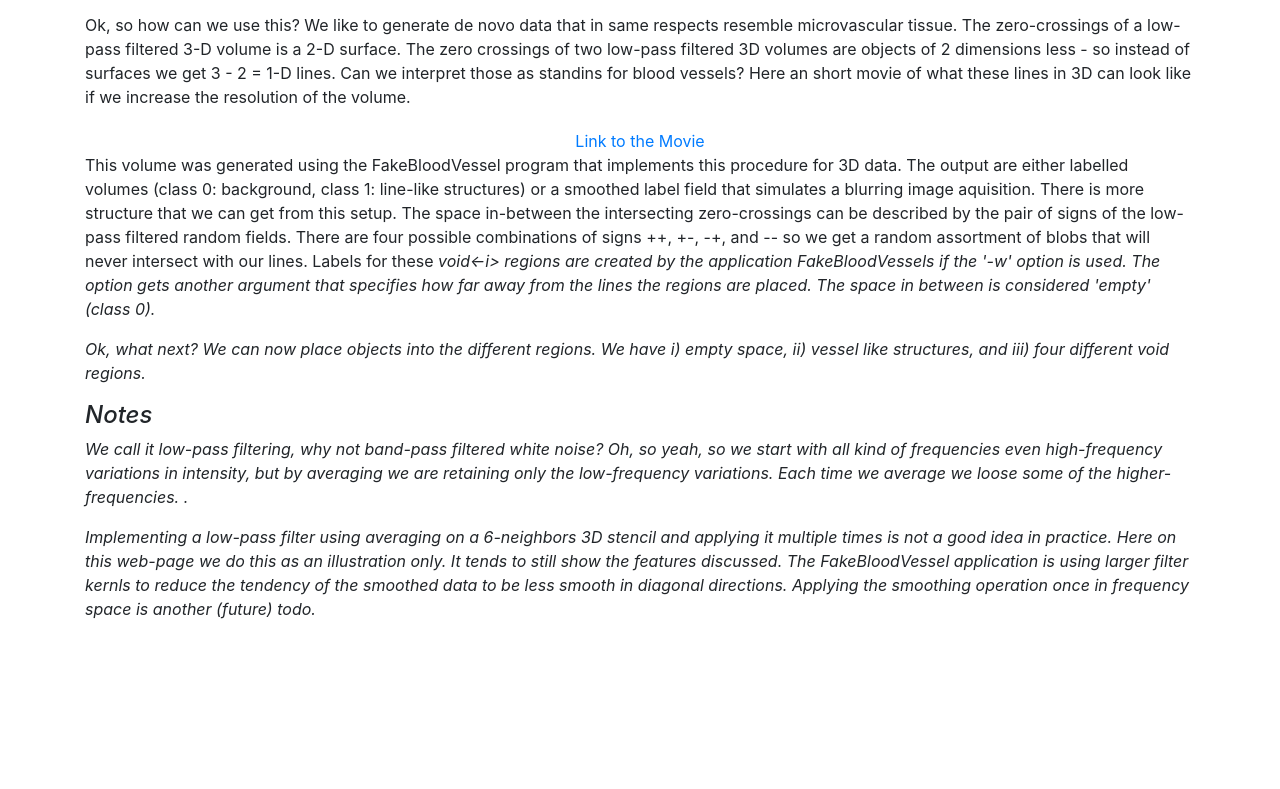
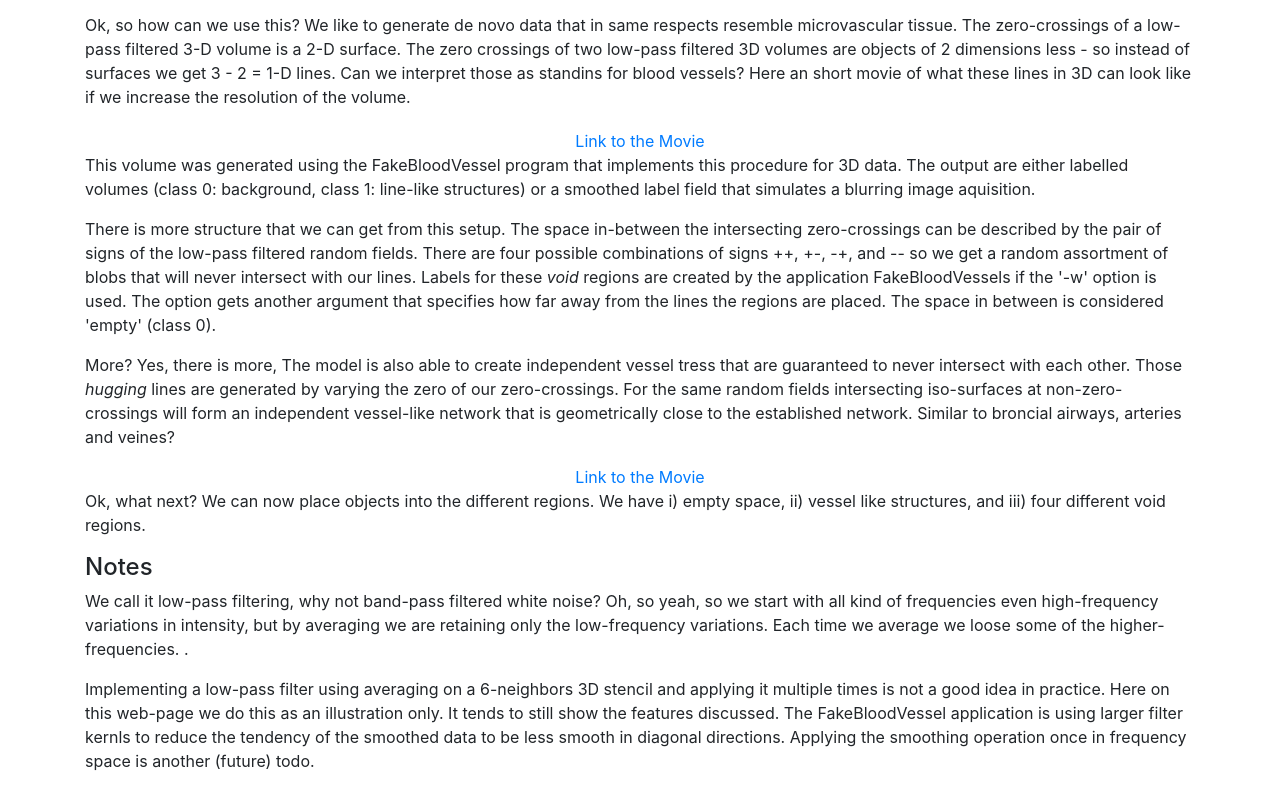
Before and after one commit to mmiv-center/LungSegmentation, a plain HTML site: page explain/index.html in a window 1280 px wide. Shown: the part 1785-2574 px from the top of the page. Before the commit the page ends 2422 px from the top, so only its background shows below. Drawn offline with Linux system fonts and the light colour scheme; a script that the page names is missing.

Commit message:
independent vessel networks

```diff
--- a/explain/index.html
+++ b/explain/index.html
@@ -83,12 +83,19 @@
 				<center>
 					<a href="https://github.com/mmiv-center/LungSegmentation/raw/master/img/FakeVesselVolume.gif">Link to the Movie</a>
 				</center>
-				<p>This volume was generated using the FakeBloodVessel program that implements this procedure for 3D data. The output are either labelled volumes (class 0: background, class 1: line-like structures) or a smoothed label field that simulates a blurring image aquisition. There is more structure that we can get
+				<p>This volume was generated using the FakeBloodVessel program that implements this procedure for 3D data. The output are either labelled volumes (class 0: background, class 1: line-like structures) or a smoothed label field that simulates a blurring image aquisition.</p>
+				<p>There is more structure that we can get
 					from this setup. The space in-between the intersecting
 					zero-crossings can be described by the pair of signs of the low-pass filtered random fields. There are four possible combinations of signs ++,
-					+-, -+, and -- so we get a random assortment of blobs that will never intersect with our lines. Labels for these <i>void<-i> regions are created by
+					+-, -+, and -- so we get a random assortment of blobs that will never intersect with our lines. Labels for these <i>void</i> regions are created by
 					the application FakeBloodVessels if the '-w' option is used. The option gets another argument that specifies how far away from the lines the regions are placed. The
-					space in between is considered 'empty' (class 0).</p>
+				  space in between is considered 'empty' (class 0).</p>
+				<p>More? Yes, there is more, The model is also able to create independent vessel tress that are guaranteed to never intersect with each other. Those <i>hugging</i> lines are
+				  generated by varying the zero of our zero-crossings. For the same random fields intersecting iso-surfaces at non-zero-crossings will form an independent vessel-like network that is geometrically close to the
+				  established network. Similar to broncial airways, arteries and veines?</p>
+				<center>
+					<a href="https://github.com/mmiv-center/LungSegmentation/raw/master/img/3setsNeverIntersecting.gif">Link to the Movie</a>
+				</center>
 
 				<p>Ok, what next? We can now place objects into the different regions. We have i) empty space, ii) vessel like structures, and iii) four different void
 				  regions.</p>
```
